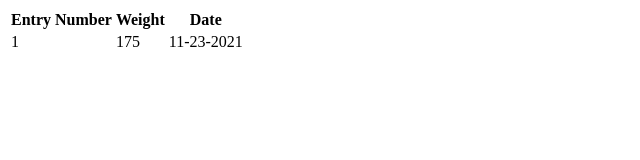
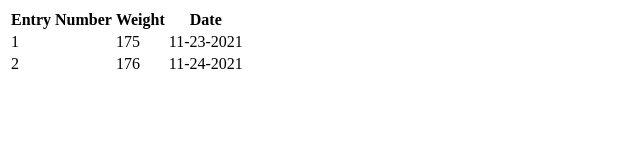
Before and after one commit to judewashock518/dccweighttracker, a React (Create React App) app: page / in a window 1280 px wide. Shown: the top 160 px of the page, without its empty margins (0-640 px from the left). Built offline with nearby package versions, Linux system fonts and the light colour scheme.

Commit message:
created 'DisplayEntries' component and instantiated component on 'App' component

```diff
--- a/src/App.js
+++ b/src/App.js
@@ -1,27 +1,15 @@
 import React, { useState } from 'react';
+import DisplayEntries from './Components/DisplayEntries/DisplayEntries';
+
 
 function App() {
 
-  const [entries, setEntries] = useState([{weight: 175, date: '11-23-2021'}])
+  const [entries, setEntries] = useState([{weight: 175, date: '11-23-2021'}, {weight: 176, date: '11-24-2021'}])
 
   return (
     <div>
-      <table>
-        <thead>
-          <tr>
-            <th>Entry Number</th>
-            <th>Weight</th>
-            <th>Date</th>
-          </tr>
-        </thead>
-        <tbody>
-          <tr>
-            <td>1</td>
-            <td>175</td>
-            <td>11-23-2021</td>
-          </tr>
-        </tbody>
-      </table>
+      <DisplayEntries parentEntries={entries} />
+
     </div>
   );
 }
--- /dev/null
+++ b/src/Components/DisplayEntries/DisplayEntries.jsx
@@ -0,0 +1,27 @@
+
+const DisplayEntries = (props) => {
+    return (
+        <table>
+            <thead>
+            <tr>
+                <th>Entry Number</th>
+                <th>Weight</th>
+                <th>Date</th>
+            </tr>
+            </thead>
+            <tbody>
+            {props.parentEntries.map((entry, index) => {
+                return (
+                <tr>
+                    <td>{index +1}</td>
+                    <td>{entry.weight}</td>
+                    <td>{entry.date}</td>
+                </tr>
+                );
+            })}
+            </tbody>
+        </table>
+    );
+}
+
+export default DisplayEntries;
```
